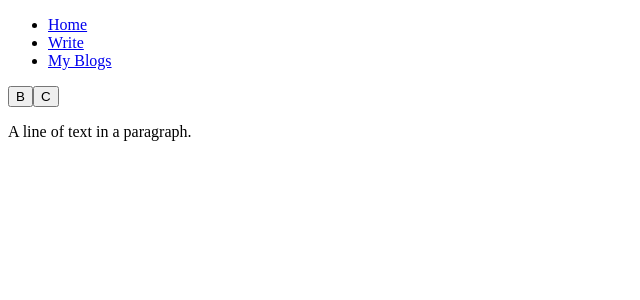
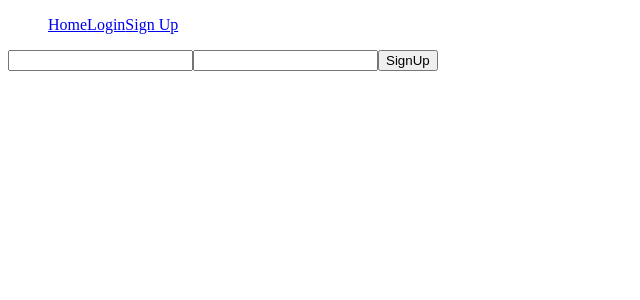
Before and after one commit to Shivay10th/Memoir-front, a React (Vite) app: page /signup in a window 1280 px wide. Shown: the top 300 px of the page, without its empty margins (0-640 px from the left). Built offline with nearby package versions, Linux system fonts and the light colour scheme.

Commit message:
Basic Auth setup done

```diff
--- a/src/App.tsx
+++ b/src/App.tsx
@@ -1,37 +1,25 @@
-import { BrowserRouter as Router, Link, Switch, Route } from 'react-router-dom';
+import {
+  createBrowserRouter,
+  createRoutesFromElements,
+  Route,
+  RouterProvider,
+} from "react-router-dom";
 import CustomEditor from "./components/CustomEditor/CustomEditor";
-import Home from './screens/Home';
+import Home from "./screens/Home";
+import Login from "./screens/Login";
+import Layout from "./components/Layout/layout";
+import SignUp from "./screens/SignUp";
 
 export const App = () => {
-  return (
-		<>
-			<Router>
-				<div>
-					<ul>
-						<li>
-							<Link to="/">Home</Link>
-						</li>
-						<li>
-							<Link to="/write">Write</Link>
-						</li>
-						<li>
-							<Link to="/blogs">My Blogs</Link>
-						</li>
-					</ul>
-
-
-          <Switch>
-            <Route  path='/'>
-              <Home/>
-            </Route>
-            <Route  path='/write'>
-              <CustomEditor/>
-            </Route>
-          </Switch>
-				</div>
-
-				<CustomEditor />
-			</Router>
-		</>
+  const router = createBrowserRouter(
+    createRoutesFromElements(
+      <Route path="/" element={<Layout />}>
+        <Route path="" element={<Home />}></Route>
+        <Route path="/login" element={<Login />}></Route>
+        <Route path="/signup" element={<SignUp />}></Route>
+        <Route path="/editor" element={<CustomEditor />}></Route>
+      </Route>
+    )
   );
+  return <RouterProvider router={router} />;
 };
--- /dev/null
+++ b/src/components/Layout/layout.tsx
@@ -0,0 +1,17 @@
+import { Outlet } from "react-router-dom";
+import Nav from "../Navbar/Nav";
+
+interface LayoutProps {
+  children: React.ReactElement;
+}
+
+const Layout: React.FC = () => {
+  return (
+    <>
+      <Nav />
+      <Outlet />
+    </>
+  );
+};
+
+export default Layout;
--- /dev/null
+++ b/src/components/Navbar/Nav.tsx
@@ -0,0 +1,31 @@
+import { Link } from "react-router-dom";
+
+const Nav = () => {
+  return (
+    <>
+      <ul>
+        <Link to={""}>Home</Link>
+        {!localStorage.getItem("auth_token") && (
+          <>
+            <Link to={"login"}>Login</Link>
+            <Link to="signup">Sign Up</Link>
+          </>
+        )}
+        {localStorage.getItem("auth_token") && (
+          <>
+            <Link to={"editor"}>Create Blog</Link>
+            <button
+              onClick={() => {
+                localStorage.removeItem("auth_token");
+              }}
+            >
+              Log Out
+            </button>
+          </>
+        )}
+      </ul>
+    </>
+  );
+};
+
+export default Nav;
--- a/src/screens/Home.tsx
+++ b/src/screens/Home.tsx
@@ -1,5 +1,5 @@
 const Home = () => {
-    return <></>
+  return <></>;
 };
 
 export default Home;
--- /dev/null
+++ b/src/screens/Login.tsx
@@ -0,0 +1,33 @@
+import { useState } from "react";
+import { authService } from "../services/auth/authservice";
+
+const Login = () => {
+  const [email, setEmail] = useState("");
+  const [password, setPassword] = useState("");
+  const handleLogin = async () => {
+    const response = await authService.login({
+      email,
+      password,
+    });
+    console.log(response);
+  };
+  return (
+    <>
+      <input
+        type="email"
+        onChange={(event) => {
+          setEmail(event.target.value);
+        }}
+      />
+      <input
+        type="Password"
+        onChange={(event) => {
+          setPassword(event.target.value);
+        }}
+      />
+      <button onClick={handleLogin}>Login</button>
+    </>
+  );
+};
+
+export default Login;
--- /dev/null
+++ b/src/screens/SignUp.tsx
@@ -0,0 +1,30 @@
+import { useState } from "react";
+import { authService } from "../services/auth/authservice";
+
+const SignUp = () => {
+  const [email, setEmail] = useState("");
+  const [password, setPassword] = useState("");
+  const handleSignUp = async () => {
+    const response = await authService.signUp({ email, password });
+    console.log(response);
+  };
+  return (
+    <>
+      <input
+        type="email"
+        onChange={(event) => {
+          setEmail(event.target.value);
+        }}
+      />
+      <input
+        type="Password"
+        onChange={(event) => {
+          setPassword(event.target.value);
+        }}
+      />
+      <button onClick={handleSignUp}>SignUp</button>
+    </>
+  );
+};
+
+export default SignUp;
--- /dev/null
+++ b/src/services/auth/authservice.ts
@@ -0,0 +1,14 @@
+import { ENDPOINTS } from "../../constant/enpoints";
+import { apiClient } from "../../utils/apiClient";
+
+export const authService = {
+  login: async (credentials: any) => {
+    const response = await apiClient.Post(ENDPOINTS.AUTH.LOGIN, credentials);
+    console.log(response);
+
+    localStorage.setItem("auth_token", response.access_token);
+    return "Success";
+  },
+  signUp: (credentials: any) =>
+    apiClient.Post(ENDPOINTS.AUTH.SIGN_UP, credentials),
+};
```
